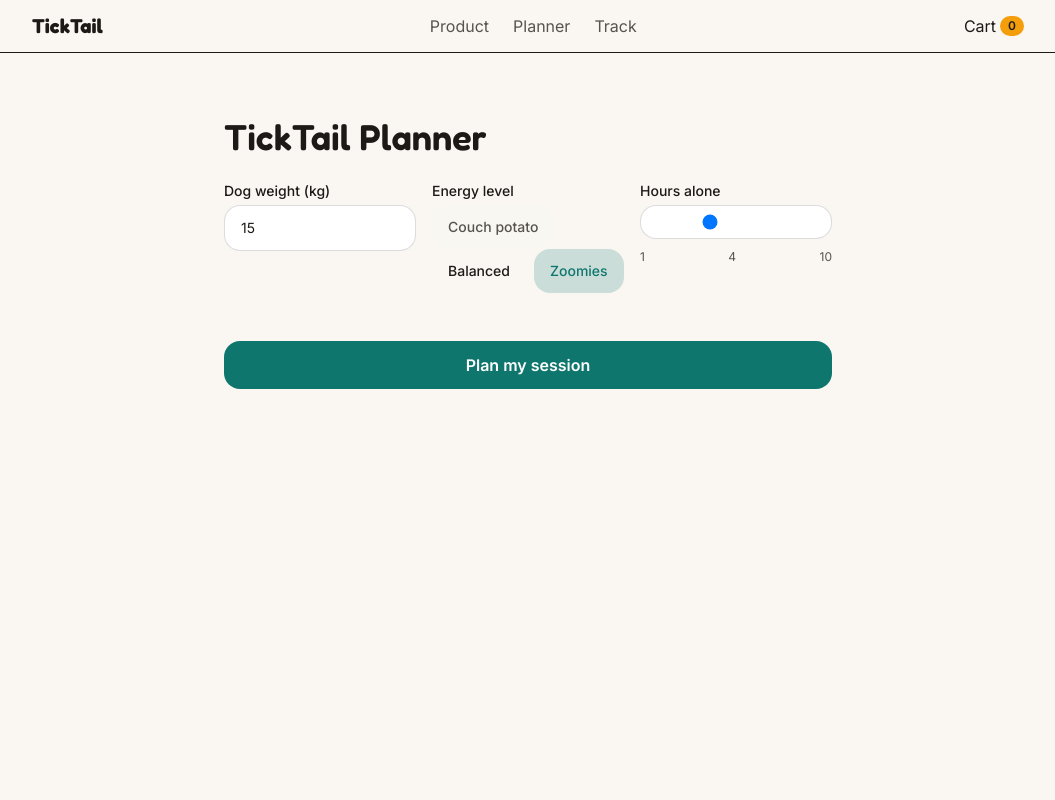
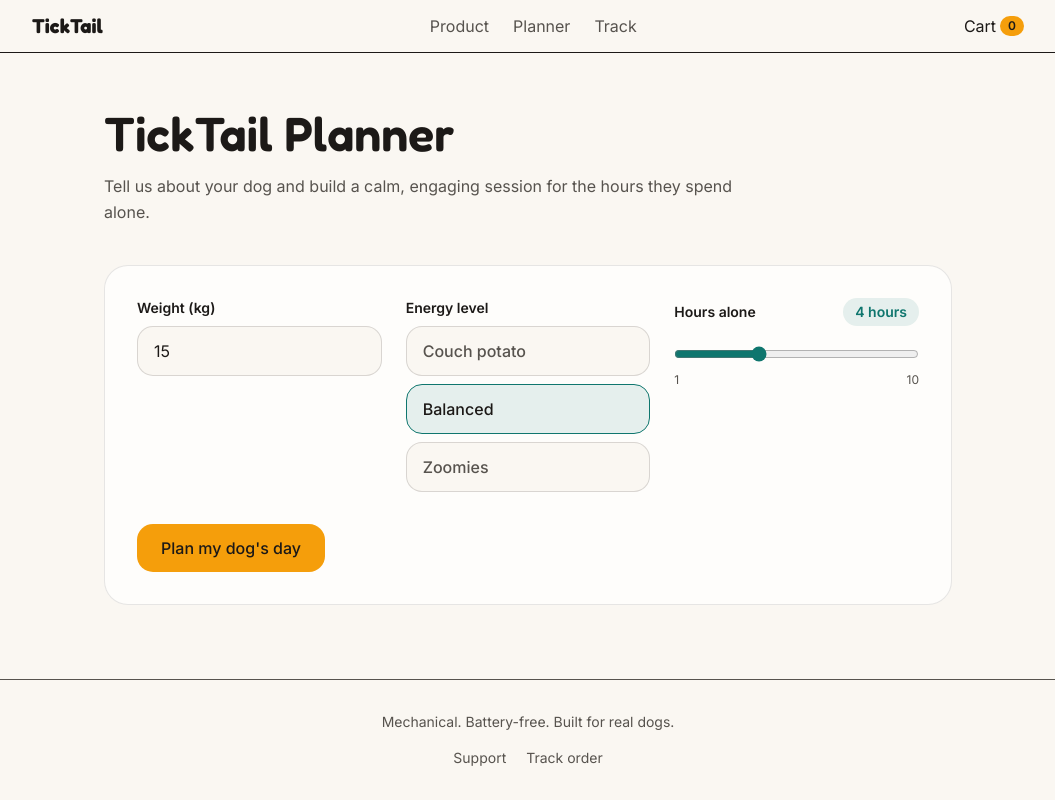
Before and after one commit to MaddyMadhesh77/23bit0312-hwa-hackathon, a Next.js app: page /planner in a window 1280 px wide. Shown: the top 800 px of the page, without its empty margins (112-1167 px from the left). Built offline with nearby package versions, Linux system fonts and the light colour scheme.

Commit message:
Rebuild dog session planner

```diff
--- a/app/planner/page.tsx
+++ b/app/planner/page.tsx
@@ -1,22 +1,18 @@
-"use client";
-
 import DogPlanner from "@/components/DogPlanner";
-import Link from "next/link";
 
 export default function PlannerPage() {
   return (
-    <main className="flex-1 bg-bg p-4 md:p-8">
-      <div className="max-w-2xl mx-auto">
+    <div className="mx-auto w-full max-w-4xl px-4 py-10 sm:px-6 sm:py-14">
+      <h1 className="font-display text-4xl font-semibold text-ink sm:text-5xl">
+        TickTail Planner
+      </h1>
+      <p className="mt-4 max-w-2xl leading-relaxed text-muted">
+        Tell us about your dog and build a calm, engaging session for the hours
+        they spend alone.
+      </p>
+      <div className="mt-10">
         <DogPlanner />
-        <div className="mt-8 text-center">
-          <Link
-            href="/"
-            className="btn btn-primary"
-          >
-            Back home
-          </Link>
-        </div>
       </div>
-    </main>
-  )
+    </div>
+  );
 }
--- a/components/DogPlanner.tsx
+++ b/components/DogPlanner.tsx
@@ -1,220 +1,188 @@
 "use client";
 
 import { useState } from "react";
-import Link from "next/link";
-import { formatINR } from "@/lib/products";
-import {
-  planSession,
-  recommendSize,
-  sizeDisplayText,
-  sizeProductId,
-  sizeWeightRange,
-  Energy,
-} from "@/lib/planner";
+import { useCart } from "@/lib/cart";
+import { planSession, type Energy } from "@/lib/planner";
+import { PRODUCTS, formatINR } from "@/lib/products";
 
-type EnergyBtn = "couch" | "balanced" | "zoomies";
+const ENERGY_OPTIONS: { label: string; value: Energy }[] = [
+  { label: "Couch potato", value: "low" },
+  { label: "Balanced", value: "medium" },
+  { label: "Zoomies", value: "high" },
+];
 
-const ENERGY_LABELS: Record<EnergyBtn, string> = {
-  couch: "Couch potato",
-  balanced: "Balanced",
-  zoomies: "Zoomies",
-};
+export default function DogPlanner() {
+  const { addItem, openDrawer } = useCart();
+  const [weightKg, setWeightKg] = useState(15);
+  const [energy, setEnergy] = useState<Energy>("medium");
+  const [hoursAlone, setHoursAlone] = useState(4);
+  const [plan, setPlan] = useState<ReturnType<typeof planSession> | null>(null);
 
-const ENERGY_COLORS: Record<EnergyBtn, string> = {
-  couch: "bg-bg/50 text-muted hover:text-ink",
-  balanced: "bg-bg hover:text-ink",
-  zoomies: "bg-primary/20 text-primary hover:bg-primary/30",
-};
+  const recommendedProduct = plan
+    ? PRODUCTS.find(
+        (product) => product.id === `ticktail-${plan.size.toLowerCase()}`,
+      )
+    : undefined;
 
-export type PlanSessionResult = ReturnType<typeof planSession>;
-
-interface ChamberSegment {
-  hour: number;
-  tray: string;
-  tip: string;
-}
-
-interface DogPlannerProps {
-  defaultWeight?: number;
-  defaultEnergy?: EnergyBtn;
-  defaultHours?: number;
-}
-
-export default function DogPlanner({
-  defaultWeight = 15,
-  defaultEnergy = "balanced",
-  defaultHours = 4,
-}: DogPlannerProps) {
-  const [weightKg, setWeightKg] = useState<number>(defaultWeight);
-  const [energy, setEnergy] = useState<EnergyBtn>(defaultEnergy);
-  const [hoursAlone, setHoursAlone] = useState<number>(defaultHours);
-
-  const [result, setResult] = useState<PlanSessionResult | null>(null);
-
-  const energyMap: Record<EnergyBtn, Energy> = {
-  couch: "low",
-  balanced: "medium",
-  zoomies: "high",
-};
-
-const handleSubmit = () => {
-    const session = planSession(weightKg, energyMap[energy], hoursAlone);
-    setResult(session);
+  const handlePlan = () => {
+    setPlan(planSession(weightKg, energy, hoursAlone));
   };
 
-  // Hardcoded energy buttons
-  const energyOptions = [
-    { key: "couch" as EnergyBtn, label: "Couch potato" },
-    { key: "balanced" as EnergyBtn, label: "Balanced" },
-    { key: "zoomies" as EnergyBtn, label: "Zoomies" },
-  ];
+  const handleAddRecommendedKit = () => {
+    if (!recommendedProduct) return;
 
-  const segments: ChamberSegment[] =
-    result?.tipChambers.map((c) => ({
-      hour: c.hour,
-      tray: c.tray,
-      tip: c.tip,
-    })) || [];
+    addItem(recommendedProduct.id, 1);
+    openDrawer();
+  };
 
   return (
-    <div className="min-h-screen bg-bg p-4 md:p-8">
-      {/* Plan section */}
-      <section className="max-w-2xl mx-auto mb-12">
-        <h2 className="text-4xl font-display font-semibold text-ink mb-6">
-          TickTail Planner
-        </h2>
-
-        {/* Inputs row */}
-        <div className="grid grid-cols-1 sm:grid-cols-3 gap-4 mb-8">
-          {/* Weight input */}
+    <div className="space-y-10">
+      <section className="rounded-3xl border border-ink/10 bg-white/70 p-6 sm:p-8">
+        <div className="grid gap-6 sm:grid-cols-3">
           <div>
-            <label htmlFor="dog-weight" className="block text-sm font-medium text-ink mb-1">
-              Dog weight (kg)
+            <label
+              htmlFor="dog-weight"
+              className="block text-sm font-semibold text-ink"
+            >
+              Weight (kg)
             </label>
             <input
               id="dog-weight"
               type="number"
-              min="2"
-              max="60"
+              min={2}
+              max={60}
               value={weightKg}
-              onChange={(e) => {
-                const v = Math.max(2, Math.min(60, Number(e.target.value)));
-                setWeightKg(v);
-              }}
-              className="w-full rounded-2xl border border-ink/15 bg-white px-4 py-3 text-ink focus:outline-none focus:border-primary sm:text-sm"
-              aria-label="Dog weight in kg"
+              onChange={(event) =>
+                setWeightKg(
+                  Math.min(60, Math.max(2, Number(event.target.value))),
+                )
+              }
+              className="mt-2 w-full rounded-2xl border border-ink/15 bg-bg px-4 py-3 text-ink focus:border-primary focus:outline-none focus:ring-2 focus:ring-primary/20"
             />
           </div>
 
-          {/* Energy buttons */}
-          <div>
-            <label htmlFor="energy" className="block text-sm font-medium text-ink mb-1">
+          <fieldset>
+            <legend className="text-sm font-semibold text-ink">
               Energy level
-            </label>
-            <div className="space-x-2">
-              {energyOptions.map((eo) => {
-                const isSelected = energy === eo.key;
+            </legend>
+            <div className="mt-2 grid gap-2">
+              {ENERGY_OPTIONS.map((option) => {
+                const selected = energy === option.value;
+
                 return (
                   <button
-                    key={eo.key}
-                    onClick={() => setEnergy(eo.key as EnergyBtn)}
-                    className={`rounded-2xl px-4 py-3 text-sm font-medium transition-colors ${ENERGY_COLORS[eo.key]} ${isSelected ? "border-primary" : ""}`}
+                    key={option.value}
+                    type="button"
+                    aria-pressed={selected}
+                    onClick={() => setEnergy(option.value)}
+                    className={`rounded-2xl border px-4 py-3 text-left font-medium transition-colors ${
+                      selected
+                        ? "border-primary bg-primary/10 text-ink"
+                        : "border-ink/15 bg-bg text-muted hover:border-ink/30 hover:text-ink"
+                    }`}
                   >
-                    {eo.label}
+                    {option.label}
                   </button>
-                )
+                );
               })}
             </div>
-          </div>
+          </fieldset>
 
-          {/* Hours slider */}
           <div>
-            <label htmlFor="hours-alone" className="block text-sm font-medium text-ink mb-1">
-              Hours alone
-            </label>
+            <div className="flex items-center justify-between gap-4">
+              <label
+                htmlFor="hours-alone"
+                className="text-sm font-semibold text-ink"
+              >
+                Hours alone
+              </label>
+              <output
+                htmlFor="hours-alone"
+                className="rounded-full bg-primary/10 px-3 py-1 text-sm font-semibold text-primary"
+              >
+                {hoursAlone} {hoursAlone === 1 ? "hour" : "hours"}
+              </output>
+            </div>
             <input
               id="hours-alone"
               type="range"
-              min="1"
-              max="10"
+              min={1}
+              max={10}
               value={hoursAlone}
-              onChange={(e) => setHoursAlone(Number(e.target.value))}
-              className="w-full rounded-2xl border border-ink/15 bg-white p-2 appearance-none cursor-pointer"
-              aria-label="Hours alone (1-10)"
+              onChange={(event) => setHoursAlone(Number(event.target.value))}
+              className="mt-5 w-full accent-primary"
             />
-            <div className="flex justify-between text-xs text-muted mt-1">
+            <div className="mt-1 flex justify-between text-xs text-muted">
               <span>1</span>
-              <span>{hoursAlone}</span>
               <span>10</span>
             </div>
           </div>
         </div>
 
-        {/* Submit button */}
-        <button
-          onClick={handleSubmit}
-          disabled={!weightKg || !energy}
-          className="w-full rounded-2xl bg-primary py-3 px-4 text-white font-semibold transition-colors disabled:opacity-50 disabled:cursor-not-allowed mt-4"
-        >
-          {!weightKg || !energy ? "Set inputs first" : "Plan my session"}
+        <button type="button" onClick={handlePlan} className="btn btn-primary mt-8">
+          Plan my dog&apos;s day
         </button>
       </section>
 
-      {/* Result section - shown after submit */}
-      {result && (
-        <section className="max-w-2xl mx-auto">
-          {/* Recommendation card */}
-          <div className="bg-white rounded-2xl p-6 mb-8 shadow-lg">
-            <h3 className="text-2xl font-display font-semibold text-ink mb-4">
-              {sizeDisplayText(result.size)} recommended
-            </h3>
-            <p className="text-muted mb-4">
-              {result.size} kit is ideal for dogs weighing {sizeWeightRange(
-                result.size,
-              )[0]}-{sizeWeightRange(result.size)[1]} kg.
+      {plan && recommendedProduct && (
+        <div className="space-y-8">
+          <section className="rounded-3xl border border-accent/30 bg-accent/10 p-6 sm:p-8">
+            <p className="text-sm font-semibold uppercase tracking-[0.16em] text-muted">
+              Recommended kit
             </p>
-
-            <div className="mb-6">
-              <h4 className="font-medium text-ink mb-2">Kit details</h4>
-              <p className="text-3xl font-bold text-primary">
-                {formatINR(149900)} / month {sizeDisplayText(result.size)}
-              </p>
+            <h2 className="mt-2 font-display text-3xl font-semibold text-ink">
+              {recommendedProduct.name}
+            </h2>
+            <div className="mt-4 flex flex-wrap gap-x-8 gap-y-2 text-sm text-muted">
+              <span>
+                Weight range:{" "}
+                <strong className="text-ink">
+                  {recommendedProduct.weightRangeKg
+                    ? `${recommendedProduct.weightRangeKg[0]}–${recommendedProduct.weightRangeKg[1]} kg`
+                    : "See size guide"}
+                </strong>
+              </span>
+              <span>
+                Price:{" "}
+                <strong className="text-ink">
+                  {formatINR(recommendedProduct.pricePaise)}
+                </strong>
+              </span>
             </div>
-
             <button
-              onClick={() => {
-                // In full implementation, add to cart via context
-                setResult((prev) =>
-                  prev ? { ...prev, note: prev.note + " (added to cart)" } : { size: result.size, chambers: result.chambers, tipChambers: result.tipChambers, note: "Added to cart" }
-                )
-              }}
-              className="w-full rounded-2xl bg-accent py-3 px-4 text-white font-semibold transition-colors mt-4"
+              type="button"
+              onClick={handleAddRecommendedKit}
+              className="btn btn-primary mt-6"
             >
               Add recommended kit to cart
             </button>
-          </div>
+          </section>
 
-          {/* Personalised horizontal timeline */}
-          <div className="mt-12">
-            <h3 className="text-xl font-display font-semibold text-ink mb-4">
-              Your personalised session
-            </h3>
-            <div className="flex space-x-2">
-              {segments.map((segment) => {
-                return (
-                  <div
-                    key={segment.hour}
-                    className="flex-1 rounded-xl bg-bg p-4 text-center"
-                  >
-                    <p className="font-medium text-ink mb-1">{segment.hour}h</p>
-                    <p className="text-sm text-muted truncate">{segment.tray}</p>
-                  </div>
-                )
-              })}
+          <section>
+            <h2 className="font-display text-2xl font-semibold text-ink">
+              Your session
+            </h2>
+            <div className="mt-4 flex gap-3 overflow-x-auto pb-2">
+              {plan.chambers.map((chamber) => (
+                <div
+                  key={chamber.hour}
+                  className="min-w-[160px] flex-1 rounded-2xl bg-primary/10 p-4"
+                >
+                  <p className="text-sm font-semibold text-ink">
+                    Hour {chamber.hour} — {chamber.tray}
+                  </p>
+                </div>
+              ))}
             </div>
-          </div>
-        </section>
+          </section>
+
+          {plan.notes?.map((note) => (
+            <p key={note} className="text-sm text-muted">
+              {note}
+            </p>
+          ))}
+        </div>
       )}
     </div>
-  )
+  );
 }
```
